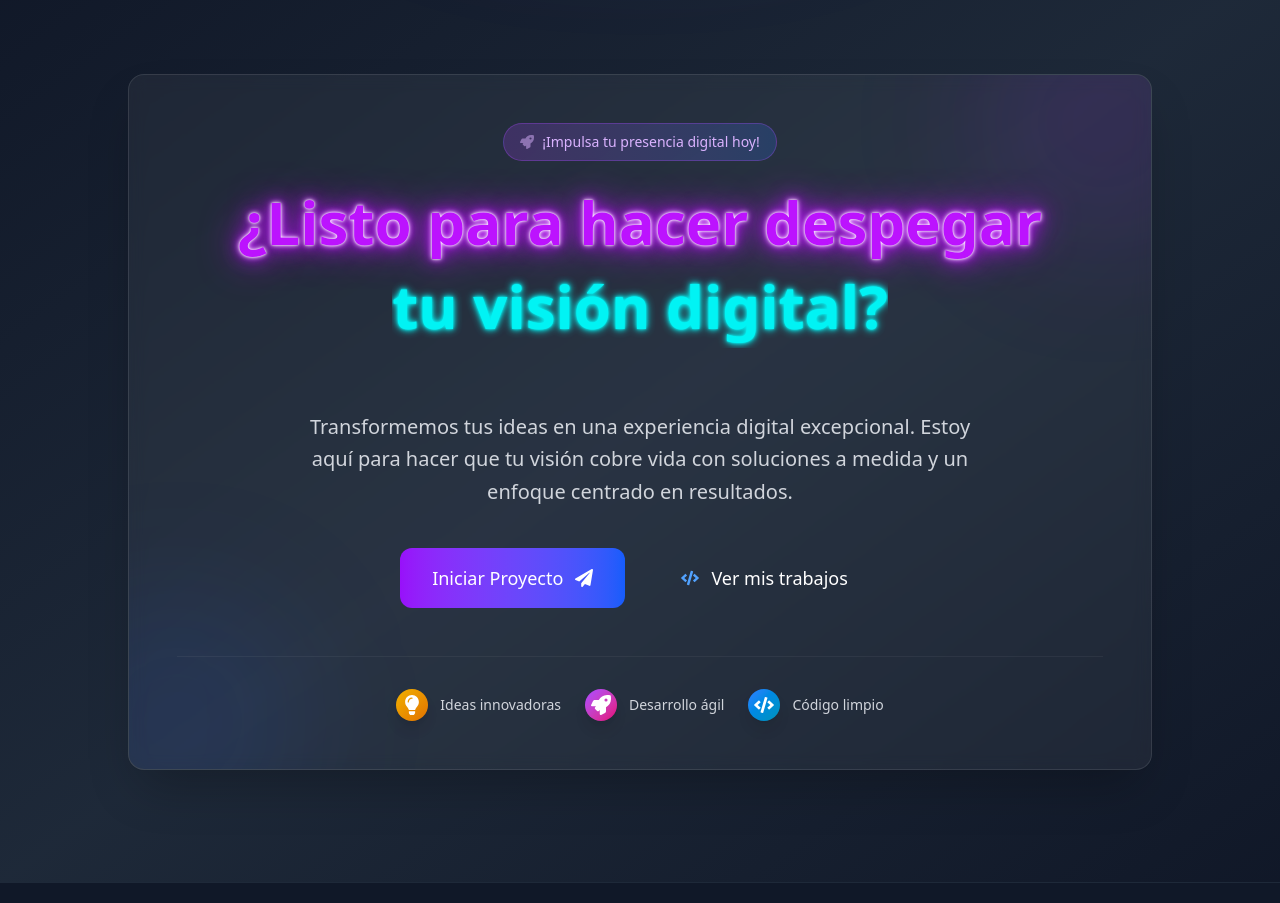
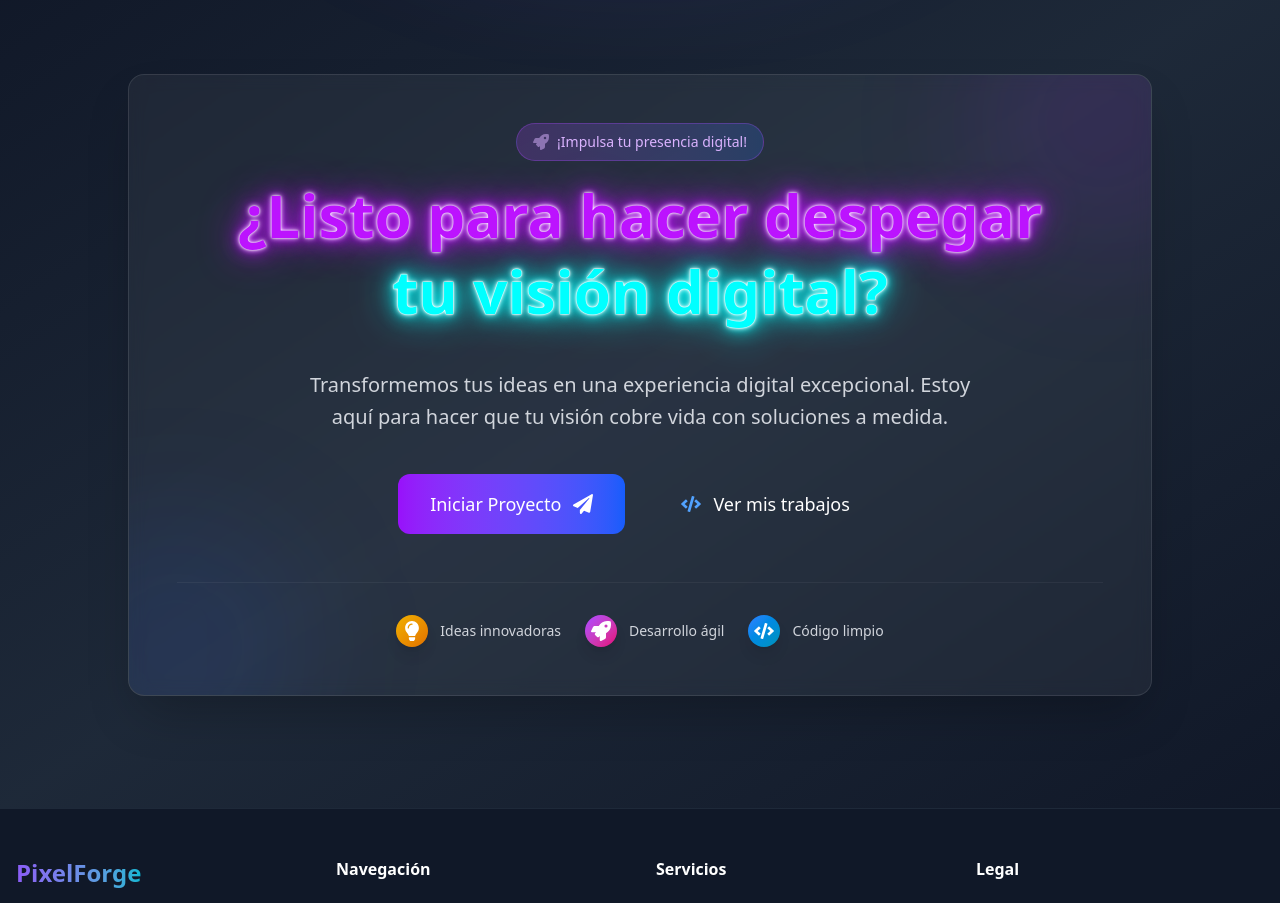
Before and after one commit to FedericoRocha/PixelForge, a React (Vite) app: page / in a window 1280 px wide. Shown: the part 5900-6803 px from the top of the page. Built offline with nearby package versions, Linux system fonts and the light colour scheme.

Commit message:
Se arregla texto dinamico en CTA

```diff
--- a/src/components/sections/CTA.tsx
+++ b/src/components/sections/CTA.tsx
@@ -21,52 +21,56 @@ const CTA = () => {
             <div className="absolute -top-20 -right-20 w-64 h-64 bg-purple-600/10 rounded-full filter blur-3xl"></div>
             <div className="absolute -bottom-20 -left-20 w-64 h-64 bg-blue-600/10 rounded-full filter blur-3xl"></div>
 
-            <div className="relative z-10 text-center">
+            <div className="relative z-10 text-center px-2 sm:px-0">
               <motion.span
-                className="inline-flex items-center px-4 py-2 rounded-full text-sm font-medium bg-gradient-to-r from-purple-500/20 to-blue-500/20 text-purple-300 border border-purple-500/30 mb-6"
+                className="inline-flex items-center px-3 py-1.5 sm:px-4 sm:py-2 rounded-full text-xs sm:text-sm font-medium bg-gradient-to-r from-purple-500/20 to-blue-500/20 text-purple-300 border border-purple-500/30 mb-4 sm:mb-6"
                 initial={{ opacity: 0, y: 20 }}
                 whileInView={{ opacity: 1, y: 0 }}
                 viewport={{ once: true }}
                 transition={{ delay: 0.2 }}
               >
-                <FaRocket className="mr-2 animate-pulse" />
-                ¡Impulsa tu presencia digital hoy!
+                <FaRocket className="mr-1.5 sm:mr-2 text-xs sm:text-base animate-pulse" />
+                <span className="whitespace-nowrap">¡Impulsa tu presencia digital!</span>
               </motion.span>
 
               <motion.div
-                className="mb-12 text-center"
+                className="mb-6 sm:mb-12 text-center px-2 sm:px-0"
                 initial={{ opacity: 0, y: 20 }}
                 whileInView={{ opacity: 1, y: 0 }}
                 viewport={{ once: true }}
                 transition={{ delay: 0.3 }}
               >
-                <h2 className="text-3xl md:text-5xl lg:text-6xl font-bold leading-tight">
-                  <div className="mb-2 md:mb-4">
+                <h2 className="text-3xl sm:text-4xl md:text-5xl lg:text-6xl font-bold">
+                  <div className="mb-0 sm:mb-2 md:mb-4">
                     <NeonText
                       text="¿Listo para hacer despegar"
                       color="purple"
+                      className="text-2xl sm:text-4xl md:text-5xl lg:text-6xl"
                     />
                   </div>
-                  <div className="mt-4">
-                    <AlternatingText
-                      texts={["tu próximo proyecto?", "tu emprendimiento?", "tu visión digital?"]}
-                    />
+                  <div className="mt-2 sm:mt-3">
+                    <div className="inline-block text-2xl sm:text-4xl md:text-5xl lg:text-6xl font-bold">
+                      <AlternatingText
+                        texts={["tu proyecto?", "tu emprendimiento?", "tu visión digital?"]}
+                        color="cyan"
+                      />
+                    </div>
                   </div>
                 </h2>
               </motion.div>
 
               <motion.p
-                className="text-xl text-gray-300 mb-10 max-w-2xl mx-auto leading-relaxed"
+                className="text-base sm:text-lg md:text-xl text-gray-300 mb-8 sm:mb-10 max-w-2xl mx-auto leading-relaxed px-2 sm:px-0"
                 initial={{ opacity: 0, y: 20 }}
                 whileInView={{ opacity: 1, y: 0 }}
                 viewport={{ once: true }}
                 transition={{ delay: 0.4 }}
               >
-                Transformemos tus ideas en una experiencia digital excepcional. Estoy aquí para hacer que tu visión cobre vida con soluciones a medida y un enfoque centrado en resultados.
+                Transformemos tus ideas en una experiencia digital excepcional. Estoy aquí para hacer que tu visión cobre vida con soluciones a medida.
               </motion.p>
 
               <motion.div
-                className="flex flex-col sm:flex-row justify-center gap-6"
+                className="flex flex-col sm:flex-row justify-center gap-4 sm:gap-6 w-full px-4 sm:px-0"
                 initial={{ opacity: 0, y: 20 }}
                 whileInView={{ opacity: 1, y: 0 }}
                 viewport={{ once: true }}
@@ -74,12 +78,12 @@ const CTA = () => {
               >
                 <a
                   href="mailto:contacto@pixelforge.com"
-                  className="group relative inline-flex items-center justify-center px-8 py-4 text-lg font-medium rounded-xl bg-gradient-to-r from-purple-600 to-blue-600 text-white hover:shadow-lg hover:shadow-purple-500/30 transition-all duration-300 overflow-hidden"
+                  className="group relative inline-flex items-center justify-center px-4 sm:px-8 py-3 sm:py-4 text-base sm:text-lg font-medium rounded-xl bg-gradient-to-r from-purple-600 to-blue-600 text-white hover:shadow-lg hover:shadow-purple-500/30 transition-all duration-300 overflow-hidden w-full sm:w-auto"
                 >
                   <span className="absolute inset-0 bg-gradient-to-r from-white/10 to-transparent opacity-0 group-hover:opacity-100 transition-opacity"></span>
                   <span className="relative z-10 flex items-center">
                     <span>Iniciar Proyecto</span>
-                    <FaPaperPlane className="ml-3 group-hover:translate-x-1 transition-transform" />
+                    <FaPaperPlane className="ml-2 sm:ml-3 w-4 h-4 sm:w-5 sm:h-5 group-hover:translate-x-1 transition-transform" />
                   </span>
                 </a>
 
@@ -92,10 +96,10 @@ const CTA = () => {
                       element.scrollIntoView({ behavior: 'smooth' });
                     }
                   }}
-                  className="group inline-flex items-center justify-center px-8 py-4 text-lg font-medium text-white hover:text-gray-200 transition-colors"
+                  className="group inline-flex items-center justify-center px-4 sm:px-8 py-3 sm:py-4 text-base sm:text-lg font-medium text-white hover:text-gray-200 transition-colors w-full sm:w-auto"
                 >
-                  <FaCode className="mr-3 text-blue-400 group-hover:animate-pulse" />
-                  Ver mis trabajos
+                  <FaCode className="mr-2 sm:mr-3 w-4 h-4 sm:w-5 sm:h-5 text-blue-400 group-hover:animate-pulse flex-shrink-0" />
+                  <span>Ver mis trabajos</span>
                 </a>
               </motion.div>
 
--- a/src/components/ui/AlternatingText.tsx
+++ b/src/components/ui/AlternatingText.tsx
@@ -4,13 +4,49 @@ import { motion, AnimatePresence } from 'framer-motion';
 interface AlternatingTextProps {
   texts: string[];
   interval?: number;
+  color?: 'cyan' | 'pink' | 'purple';
 }
+
+const colorSchemes = {
+  cyan: {
+    color: '#0ff',
+    shadows: [
+      '0 0 2px #fff',
+      '0 0 5px #fff',
+      '0 0 10px #0ff',
+      '0 0 20px #0ff',
+      '0 0 40px #0ff'
+    ].join(',')
+  },
+  pink: {
+    color: '#ff2d75',
+    shadows: [
+      '0 0 2px #fff',
+      '0 0 5px #fff',
+      '0 0 10px #ff2d75',
+      '0 0 20px #ff2d75',
+      '0 0 40px #ff2d75'
+    ].join(',')
+  },
+  purple: {
+    color: '#bc13fe',
+    shadows: [
+      '0 0 2px #fff',
+      '0 0 5px #fff',
+      '0 0 10px #bc13fe',
+      '0 0 20px #bc13fe',
+      '0 0 40px #bc13fe'
+    ].join(',')
+  }
+} as const;
 
 export const AlternatingText = ({
   texts,
-  interval = 3000
+  interval = 3000,
+  color = 'cyan'
 }: AlternatingTextProps) => {
   const [currentIndex, setCurrentIndex] = useState(0);
+  const colors = colorSchemes[color];
 
   useEffect(() => {
     const timer = setInterval(() => {
@@ -21,36 +57,42 @@ export const AlternatingText = ({
   }, [texts.length, interval]);
 
   return (
-    <div className="inline-block overflow-hidden h-[1.2em] leading-none">
+    <div className="inline-block">
       <AnimatePresence mode="wait">
         <motion.span
           key={currentIndex}
-          initial={{ opacity: 0, y: 20 }}
+          initial={{ opacity: 0, y: 10 }}
           animate={{
             opacity: 1,
             y: 0,
-            textShadow: [
-              '0 0 2px #0ff, 0 0 5px #0ff, 0 0 10px #0ff',
-              '0 0 2px #0ff, 0 0 5px #0ff, 0 0 15px #0ff, 0 0 25px #0ff',
-              '0 0 2px #0ff, 0 0 5px #0ff, 0 0 10px #0ff'
-            ],
-            color: '#0ff',
-            filter: 'brightness(1.2)'
+            color: colors.color,
+            textShadow: colors.shadows,
+            filter: 'brightness(1.1)',
+            WebkitTextStroke: '1px rgba(255, 255, 255, 0.7)',
+            paintOrder: 'stroke fill'
           }}
           exit={{
             opacity: 0,
-            y: -20,
-            textShadow: '0 0 5px rgba(0, 255, 255, 0.2)'
+            y: -10,
+            textShadow: 'none',
+            WebkitTextStroke: '1px transparent'
           }}
           transition={{
-            duration: 0.5,
+            duration: 0.3,
             ease: 'easeInOut'
           }}
-          className="text-4xl md:text-5xl lg:text-6xl font-bold"
+          className="inline-block whitespace-nowrap relative"
+          style={{
+            textShadow: colors.shadows,
+            WebkitTextFillColor: colors.color,
+            WebkitTextStroke: '1px rgba(255, 255, 255, 0.7)',
+            paintOrder: 'stroke fill'
+          }}
         >
           {texts[currentIndex]}
         </motion.span>
       </AnimatePresence>
+
     </div>
   );
 };
```
